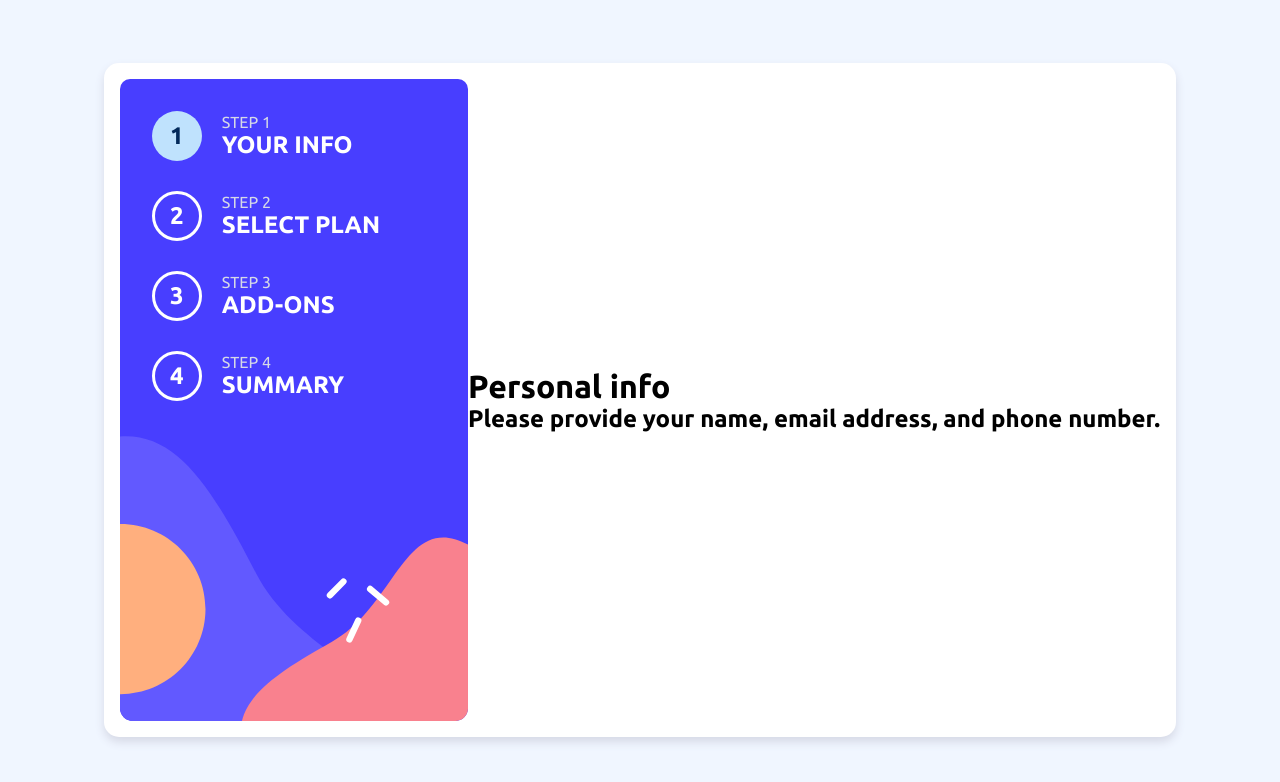
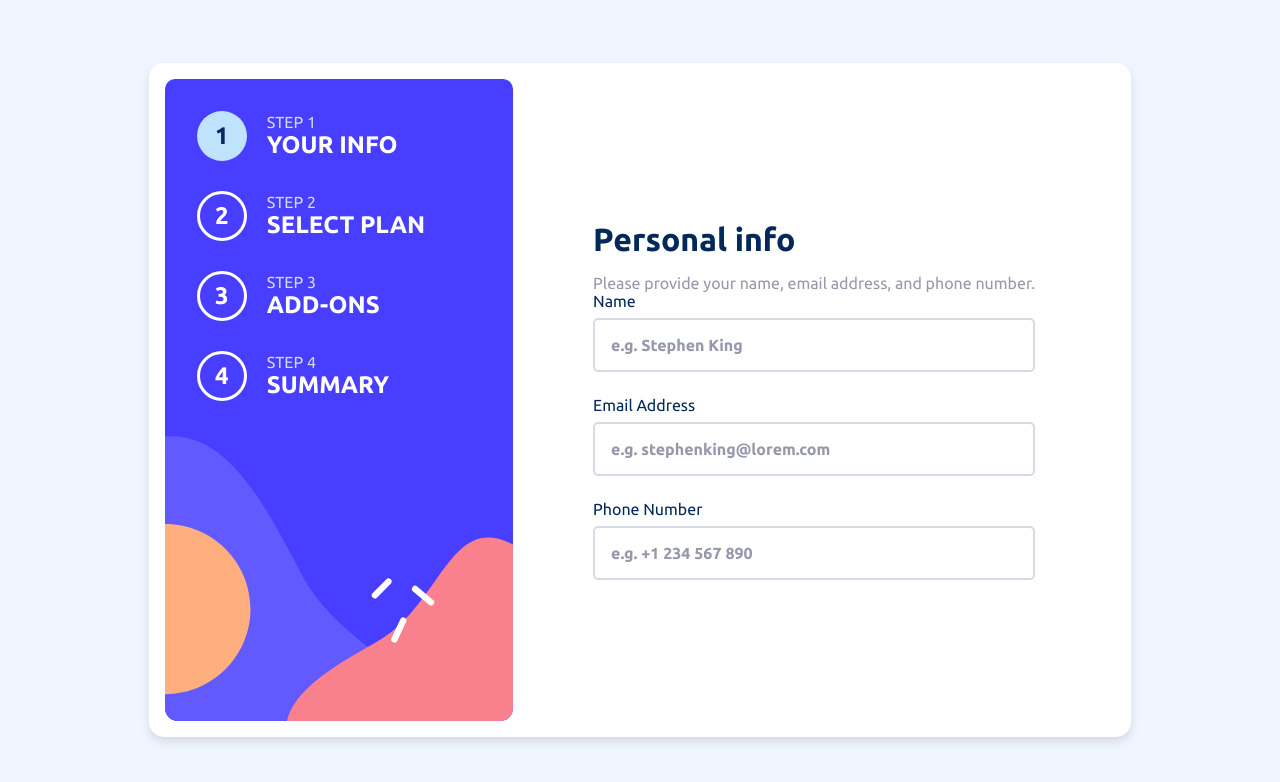
Before and after one commit to PedroMarcelino7/MultiStepForm, a React (Vite) app: page / in a window 1280 px wide. Shown: the top 782 px of the page. Built offline with nearby package versions, Linux system fonts and the light colour scheme.

Commit message:
main section (step 1)

```diff
--- a/src/App.jsx
+++ b/src/App.jsx
@@ -1,18 +1,21 @@
-import './App.scss'
+import styles from './App.module.scss'
 
 import { useState } from 'react'
 
 import Aside from './components/Aside/Aside'
 import Header from './components/Header/Header'
+import Main from './components/Main/Main'
 
 function App() {
   return (
-    <div className='container'>
-      <div className="box">
+    <div className={styles.container}>
+      <div className={styles.box}>
         <Aside />
 
-        <main className='main-container'>
+        <main className={styles.main_container}>
           <Header title={'Personal info'} subtitle={'Please provide your name, email address, and phone number.'} />
+
+          <Main />
         </main>
       </div>
     </div>
--- /dev/null
+++ b/src/App.module.scss
@@ -0,0 +1,23 @@
+.container {
+    width: 100%;
+    height: 100%;
+    background-color: hsl(217, 100%, 97%);
+    display: flex;
+    justify-content: center;
+    align-items: center;
+
+    .box {
+        max-width: 1440px;
+        padding: 1rem;
+        background-color: hsl(0, 0%, 100%);
+        border-radius: 15px;
+        box-shadow: 0 5px 10px hsl(229, 24%, 87%);
+        display: flex;
+        justify-content: center;
+        align-items: center;
+    }
+
+    .main_container {
+        padding-inline: 5rem;
+    }
+}
--- a/src/App.scss
+++ /dev/null
@@ -1,19 +0,0 @@
-.container {
-    width: 100%;
-    height: 100%;
-    background-color: hsl(217, 100%, 97%);
-    display: flex;
-    justify-content: center;
-    align-items: center;
-}
-
-.container .box {
-    max-width: 1440px;
-    padding: 1rem;
-    background-color: hsl(0, 0%, 100%);
-    border-radius: 15px;
-    box-shadow: 0 5px 10px hsl(229, 24%, 87%);
-    display: flex;
-    justify-content: center;
-    align-items: center;
-}
--- a/src/components/Header/Header.jsx
+++ b/src/components/Header/Header.jsx
@@ -2,9 +2,9 @@
 
 export default function Header({ title, subtitle }) {
     return (
-        <>
+        <header className={styles.header}>
             <h1>{title}</h1>
             <h2>{subtitle}</h2>
-        </>
+        </header>
     )
 }
--- a/src/components/Header/Header.module.scss
+++ b/src/components/Header/Header.module.scss
@@ -0,0 +1,13 @@
+.header {
+    h1 {
+        color: hsl(213, 96%, 18%);
+        font-size: 2rem;
+    }
+
+    h2 {
+        color: hsl(231, 11%, 63%);
+        font-size: 1rem;
+        font-weight: normal;
+        margin-top: 1rem;
+    }
+}
--- /dev/null
+++ b/src/components/Main/Main.jsx
@@ -0,0 +1,24 @@
+import styles from './Main.module.scss'
+
+export default function Main() {
+    return (
+        <section className={styles.main}>
+            <form>
+                <div className={styles.input_box}>
+                    <label htmlFor="name">Name</label>
+                    <input type="text" placeholder='e.g. Stephen King' id='name' />
+                </div>
+
+                <div className={styles.input_box}>
+                    <label htmlFor="email">Email Address</label>
+                    <input type="email" placeholder='e.g. stephenking@lorem.com' id='email' />
+                </div>
+
+                <div className={styles.input_box}>
+                    <label htmlFor="phone">Phone Number</label>
+                    <input type="text" placeholder='e.g. +1 234 567 890' id='phone' />
+                </div>
+            </form>
+        </section>
+    )
+}
--- /dev/null
+++ b/src/components/Main/Main.module.scss
@@ -0,0 +1,31 @@
+.main {
+    form {
+        display: flex;
+        flex-direction: column;
+        gap: 1.5rem;
+
+        .input_box {
+            display: flex;
+            flex-direction: column;
+
+            label {
+                color: hsl(213, 96%, 18%);
+                margin-bottom: 0.5rem;
+            }
+
+            input,
+            input {
+                padding: 1rem;
+                border: 2px solid hsl(229, 24%, 87%);
+                border-radius: 5px;
+            }
+
+            input,
+            input::placeholder {
+                font-size: 1rem;
+                font-weight: 600;
+                color: hsl(231, 11%, 63%);
+            }
+        }
+    }
+}
```
Also changed, not shown: src/components/Buttons/Buttons.jsx (added), src/components/Buttons/Buttons.module.scss (added).
